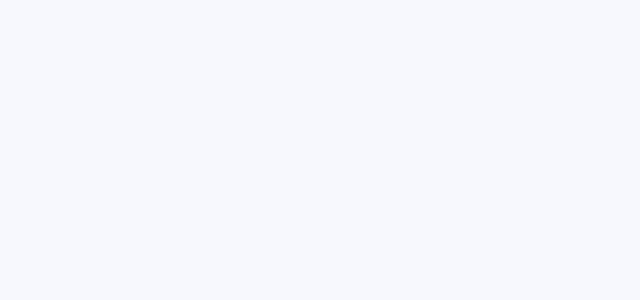
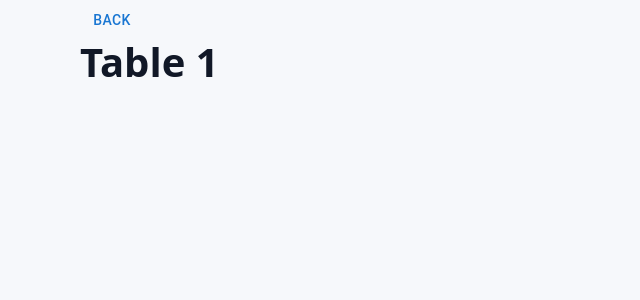
Before and after one commit to LeonardoNoseryoung/2026-rest-foods-frontend--team-2-, a React (Vite) app in the folder my-app/: page /tables/1 in a window 1280 px wide. Before the commit this address had no page. Shown: the top 300 px of the page, without its empty margins (0-640 px from the left). Built offline with nearby package versions, Linux system fonts and the light colour scheme.

Commit message:
added a basic detailed page, made it navigateable

```diff
--- a/my-app/src/App.tsx
+++ b/my-app/src/App.tsx
@@ -2,6 +2,9 @@ import { Route, Routes } from "react-router-dom";
 import MainPage from "./Pages/MainPage";
 import MenuPage from "./Pages/MenuPage";
 import ReservationPage from "./Pages/ReservationPage";
+import TableDetailPage from "./Pages/TableDetailPage";
+
+
 
 function App() {
   return (
@@ -10,6 +13,8 @@ function App() {
         <Route path="/" element={<MainPage />} />
         <Route path="/menu" element={<MenuPage />} />
         <Route path="/reservation" element={<ReservationPage />} />
+        <Route path="/tables/:tableId" element={<TableDetailPage />} />
+
 
       </Routes>
     </>
--- a/my-app/src/Pages/ReservationPage.tsx
+++ b/my-app/src/Pages/ReservationPage.tsx
@@ -1,6 +1,7 @@
 import { useState, useEffect } from 'react'
 import { Formik, Field, ErrorMessage } from 'formik';
 import type { FormikHelpers } from 'formik';
+import { useNavigate } from 'react-router-dom';
 
 interface ReservationFormValues {
     name: string;
@@ -169,6 +170,7 @@ function ReservationPage() {
   const [selectedTable, setSelectedTable] = useState<RestaurantTable | null>(null);
   const [reservationFeedback, setReservationFeedback] = useState<string>('');
   const [availabilityStatus, setAvailabilityStatus] = useState<AvailabilityStatus>('idle');
+  const navigate = useNavigate();
 
 useEffect(() => {
     const fetchData = async () => {
@@ -286,9 +288,7 @@ useEffect(() => {
                                             </div>
                                             <p className="chair-count">{getChairs(table) ?? '?'} chairs</p>
                                             <button onClick={() => {
-                                                setReservationFeedback('');
-                                                setAvailabilityStatus('idle');
-                                                setSelectedTable(table);
+                                                navigate(`/tables/${tableId}`);
                                             }}>
                                                 Make Reservation
                                             </button>
--- /dev/null
+++ b/my-app/src/Pages/TableDetailPage.tsx
@@ -0,0 +1,16 @@
+import { useParams, useNavigate } from "react-router-dom";
+import Button from "@mui/material/Button";
+
+
+export default function TableDetailPage() {
+    const { tableId } = useParams();
+    const navigate = useNavigate();
+
+    return (
+        <div>
+            <Button onClick={() => navigate(-1)}>Back</Button>
+            <h1>Table {tableId}</h1>
+            {/* hier dein Detail-Inhalt */}
+        </div>
+    );
+}
```
